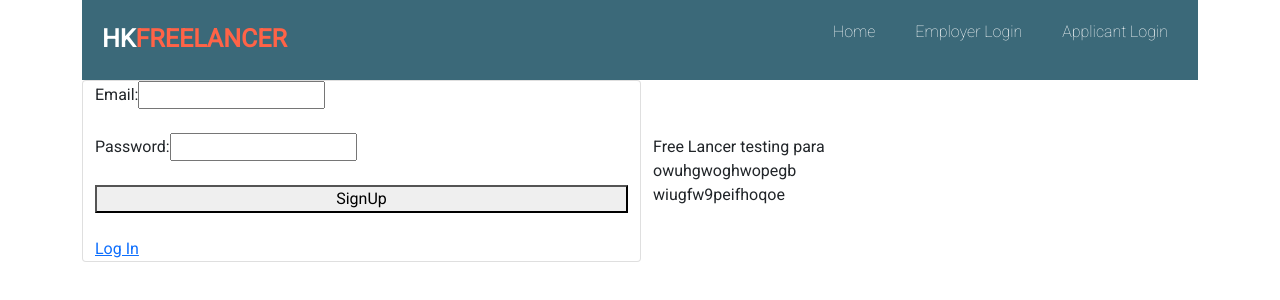
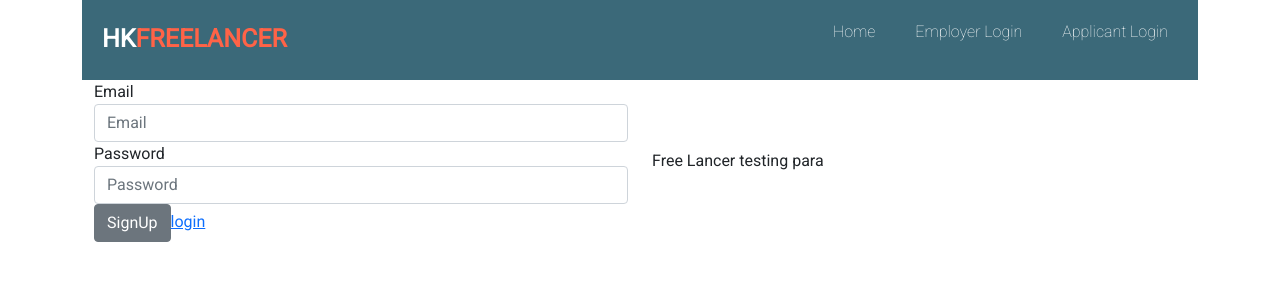
Before and after one commit to joycelkl/occujob, a React (Create React App) app in the folder react_capstone/: page /employerSignup in a window 1280 px wide. Shown: the top 300 px of the page. Built offline with nearby package versions, Linux system fonts and the light colour scheme.

Commit message:
update on login,SignUp n profile

```diff
--- a/react_capstone/package.json
+++ b/react_capstone/package.json
@@ -14,6 +14,7 @@
     "react-redux": "^7.2.4",
     "react-router-dom": "^5.2.1",
     "react-scripts": "4.0.3",
+    "reactstrap": "^8.9.0",
     "redux": "^4.1.1",
     "redux-logger": "^3.0.6",
     "redux-thunk": "^2.3.0",
--- a/react_capstone/src/App.js
+++ b/react_capstone/src/App.js
@@ -8,6 +8,7 @@ import applicantLogin from './Pages/applicantLogin';
 import employerLogin from './Pages/employerLogin';
 import SignUpForm from './Components/SignUpForm';
 import Login from './Components/LoginForm';
+import applicantProfile from './Pages/applicantProfile';
 
 const rootReducer = (state) => {
   return {
@@ -33,7 +34,7 @@ function App() {
           <Route path="/applicantLogin" component={applicantLogin,Login} />
           <Route path="/employerSignup" component={SignUpForm} />
           <Route path="/applicantSignup" component={SignUpForm} />
-
+          <Route path="/applicantProfile" component={applicantProfile} />
         </Switch>
       </Router>
     </div>
--- a/react_capstone/src/Components/LoginForm.js
+++ b/react_capstone/src/Components/LoginForm.js
@@ -1,4 +1,5 @@
 import React, { useState, useEffect } from "react";
+import { Button, Form, FormGroup, Label, Input} from 'reactstrap';
 
 const Login = (props) => {
  const [email, setEmail] = useState("");
@@ -10,30 +11,20 @@ const Login = (props) => {
   return (
     <div className="container">
       <div class="row">
-    <div className="card col">
-      <label>
-        Email:
-        <input
-          onChange={(e) => setEmail(e.currentTarget.value)}
-          type="text"
-          value={email}
-        />
-      </label>
-      <br />
-      <label>
-        Password:
-        <input
-          onChange={(e) => setPassword(e.currentTarget.value)}
-          type="text"
-          value={password}
-        />
-      </label>
-      <br />
-      <button onClick={login}>Login</button>
-      <br></br>
+    <Form className="col">
+    <FormGroup>
+        <Label for="exampleEmail">Email</Label>
+        <Input type="email" name="email" id="exampleEmail" placeholder="Email" onChange={(e) => setEmail(e.currentTarget.value)}
+          value={email}/>
+      </FormGroup>
+      <FormGroup>
+        <Label for="examplePassword">Password</Label>
+        <Input type="password" name="password" id="examplePassword" placeholder="Password" onChange={(e) => setPassword(e.currentTarget.value)}
+          value={password}/>
+      </FormGroup>
+      <Button onClick={login}>Login</Button>
       <a href="/employerSignup">SignUp</a>
-
-    </div>
+    </Form>
     <div className="col align-self-center"> Free Lancer testing para</div>
     </div>
     </div>
--- a/react_capstone/src/Components/SignUpForm.js
+++ b/react_capstone/src/Components/SignUpForm.js
@@ -1,4 +1,5 @@
 import React, { useState, useEffect } from "react";
+import { Button, Form, FormGroup, Label, Input} from 'reactstrap';
 
 const SignUp = (props) => {
  const [email, setEmail] = useState("");
@@ -11,33 +12,24 @@ const SignUp = (props) => {
 
   return (
     <div className="container">
-      <div class="row ">
-    <div className="card col align-self-center">
-      <label>
-        Email:
-        <input
-          onChange={(e) => setEmail(e.currentTarget.value)}
-          type="text"
-          value={email}
-        />
-      </label>
-      <br />
-      <label>
-        Password:
-        <input
-          onChange={(e) => setPassword(e.currentTarget.value)}
-          type="text"
-          value={password}
-        />
-      </label>
-      <br />
-      <button onClick={SignUp}>SignUp</button>
-      <br></br>
-      <a href="/applicantLogin">Log In</a>
-    </div>
-    <div className="col align-self-center"> Free Lancer testing para<br></br>owuhgwoghwopegb<br></br>wiugfw9peifhoqoe</div>
-    </div>
-    </div>
+    <div class="row">
+  <Form className="col">
+  <FormGroup>
+      <Label for="exampleEmail">Email</Label>
+      <Input type="email" name="email" id="exampleEmail" placeholder="Email" onChange={(e) => setEmail(e.currentTarget.value)}
+        value={email}/>
+    </FormGroup>
+    <FormGroup>
+      <Label for="examplePassword">Password</Label>
+      <Input type="password" name="password" id="examplePassword" placeholder="Password" onChange={(e) => setPassword(e.currentTarget.value)}
+        value={password}/>
+    </FormGroup>
+    <Button onClick={SignUp}>SignUp</Button>
+    <a href="/employerlogin">login</a>
+  </Form>
+  <div className="col align-self-center"> Free Lancer testing para</div>
+  </div>
+  </div>
   );
 };
 
--- /dev/null
+++ b/react_capstone/src/Pages/applicantProfile.js
@@ -0,0 +1,45 @@
+import React, { useState, useEffect } from "react";
+import { Button, Form, FormGroup, Label, Input, FormText } from 'reactstrap';
+
+const applicantProfile = () => {
+return(
+    <div>
+    <div className="row">
+        <div className="col-6">
+     <Label for="">FullName</Label><br></br>
+    <Label for="exampleEmail">ee_email</Label>
+    <FormGroup>
+        <Label for="">Phone Number</Label>
+        <Input type="number" name="phone" id="exampleEmail" placeholder="ee_phone"/>
+      </FormGroup>
+    <FormGroup>
+        <Label for="Text">Self-Introduction</Label>
+        <Input type="textarea" name="text" id="intro" placeholder="intro" />
+      </FormGroup>
+      <FormGroup>
+        <Label for="Skill">Skills</Label>
+        <Input type="textarea" name="text" id="Skill" placeholder="Tags" />
+      </FormGroup>
+      <FormGroup>
+        <Label for="JobFunction">JobFunction</Label>
+        <Input type="textarea" name="text" id="JobFunction" placeholder="ee_industry" />
+      </FormGroup>
+      <FormGroup>
+        <Label for="Expected Salary">Expected Salary</Label>
+        <Input type="number" name="number" id="Expected Salary" placeholder="Expected Salary" />
+      </FormGroup>
+      <FormGroup>
+        <Label for="Availabilty">Availabilty</Label>
+        <Input type="text" name="number" id="Availabilty" placeholder="Availabilty" />
+      </FormGroup>
+      </div>
+      <div className="col-4">
+          <div className="card">img place holder</div>
+      </div>
+      </div>
+    </div>
+
+)
+};
+
+export default applicantProfile;
```
Also changed, not shown: 1 other file (tests, documents, lock files or other folders).
